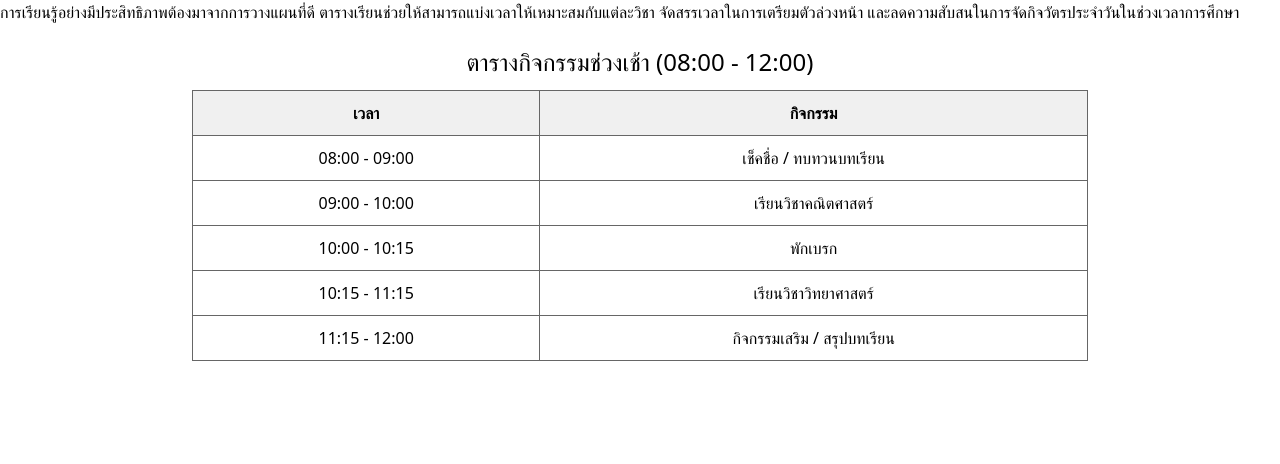
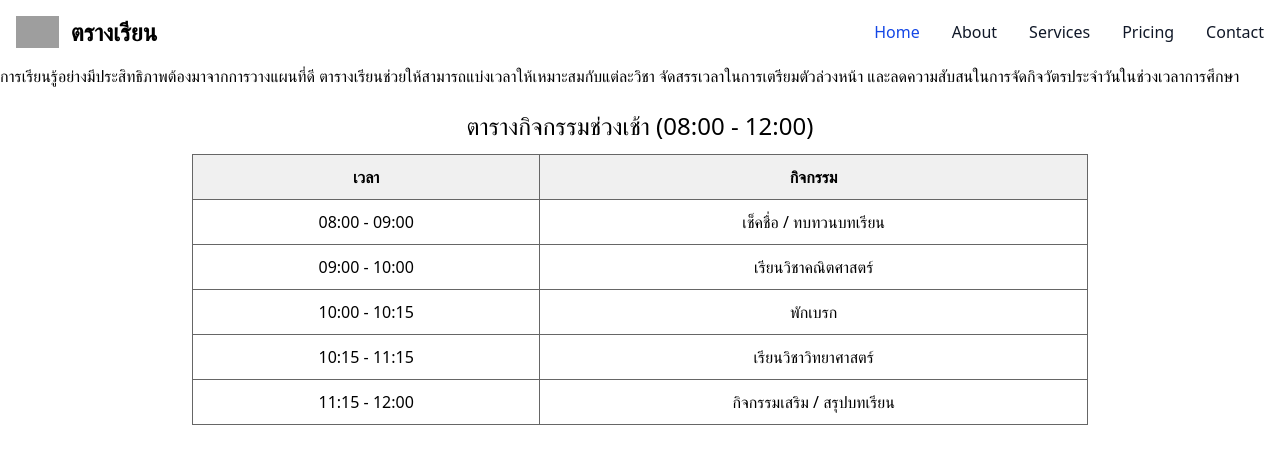
Before and after one commit to Mrkleenn/gitlab_Kleen, a plain HTML site: page index.html in a window 1280 px wide. Drawn offline with nearby package versions, Linux system fonts and the light colour scheme; grey boxes are pictures that could not be loaded.

```diff
--- a/index.html
+++ b/index.html
@@ -28,7 +28,39 @@
   </style>
 </head>
 <body>
-
+  <nav class="bg-white border-gray-200 dark:bg-gray-900">
+  <div class="max-w-screen-xl flex flex-wrap items-center justify-between mx-auto p-4">
+    <a href="/" class="flex items-center space-x-3 rtl:space-x-reverse">
+        <img src="https://encrypted-tbn0.gstatic.com/images?q=tbn:ANd9GcQEMKLRciWhDFUdFFhkCkgV-r-uVfqCPuA47A&s" class="h-8" alt="Flowbite Logo" />
+        <span class="self-center text-2xl font-semibold whitespace-nowrap dark:text-white">ตรางเรียน</span>
+    </a>
+    <button data-collapse-toggle="navbar-default" type="button" class="inline-flex items-center p-2 w-10 h-10 justify-center text-sm text-gray-500 rounded-lg md:hidden hover:bg-gray-100 focus:outline-none focus:ring-2 focus:ring-gray-200 dark:text-gray-400 dark:hover:bg-gray-700 dark:focus:ring-gray-600" aria-controls="navbar-default" aria-expanded="false">
+        <span class="sr-only">Open main menu</span>
+        <svg class="w-5 h-5" aria-hidden="true" xmlns="http://www.w3.org/2000/svg" fill="none" viewBox="0 0 17 14">
+            <path stroke="currentColor" stroke-linecap="round" stroke-linejoin="round" stroke-width="2" d="M1 1h15M1 7h15M1 13h15"/>
+        </svg>
+    </button>
+    <div class="hidden w-full md:block md:w-auto" id="navbar-default">
+      <ul class="font-medium flex flex-col p-4 md:p-0 mt-4 border border-gray-100 rounded-lg bg-gray-50 md:flex-row md:space-x-8 rtl:space-x-reverse md:mt-0 md:border-0 md:bg-white dark:bg-gray-800 md:dark:bg-gray-900 dark:border-gray-700">
+        <li>
+          <a href="#" class="block py-2 px-3 text-white bg-blue-700 rounded-sm md:bg-transparent md:text-blue-700 md:p-0 dark:text-white md:dark:text-blue-500" aria-current="page">Home</a>
+        </li>
+        <li>
+          <a href="#" class="block py-2 px-3 text-gray-900 rounded-sm hover:bg-gray-100 md:hover:bg-transparent md:border-0 md:hover:text-blue-700 md:p-0 dark:text-white md:dark:hover:text-blue-500 dark:hover:bg-gray-700 dark:hover:text-white md:dark:hover:bg-transparent">About</a>
+        </li>
+        <li>
+          <a href="#" class="block py-2 px-3 text-gray-900 rounded-sm hover:bg-gray-100 md:hover:bg-transparent md:border-0 md:hover:text-blue-700 md:p-0 dark:text-white md:dark:hover:text-blue-500 dark:hover:bg-gray-700 dark:hover:text-white md:dark:hover:bg-transparent">Services</a>
+        </li>
+        <li>
+          <a href="#" class="block py-2 px-3 text-gray-900 rounded-sm hover:bg-gray-100 md:hover:bg-transparent md:border-0 md:hover:text-blue-700 md:p-0 dark:text-white md:dark:hover:text-blue-500 dark:hover:bg-gray-700 dark:hover:text-white md:dark:hover:bg-transparent">Pricing</a>
+        </li>
+        <li>
+          <a href="#" class="block py-2 px-3 text-gray-900 rounded-sm hover:bg-gray-100 md:hover:bg-transparent md:border-0 md:hover:text-blue-700 md:p-0 dark:text-white md:dark:hover:text-blue-500 dark:hover:bg-gray-700 dark:hover:text-white md:dark:hover:bg-transparent">Contact</a>
+        </li>
+      </ul>
+    </div>
+  </div>
+</nav>
 
   <h1>การเรียนรู้อย่างมีประสิทธิภาพต้องมาจากการวางแผนที่ดี ตารางเรียนช่วยให้สามารถแบ่งเวลาให้เหมาะสมกับแต่ละวิชา จัดสรรเวลาในการเตรียมตัวล่วงหน้า และลดความสับสนในการจัดกิจวัตรประจำวันในช่วงเวลาการศึกษา</h1>
 
```
